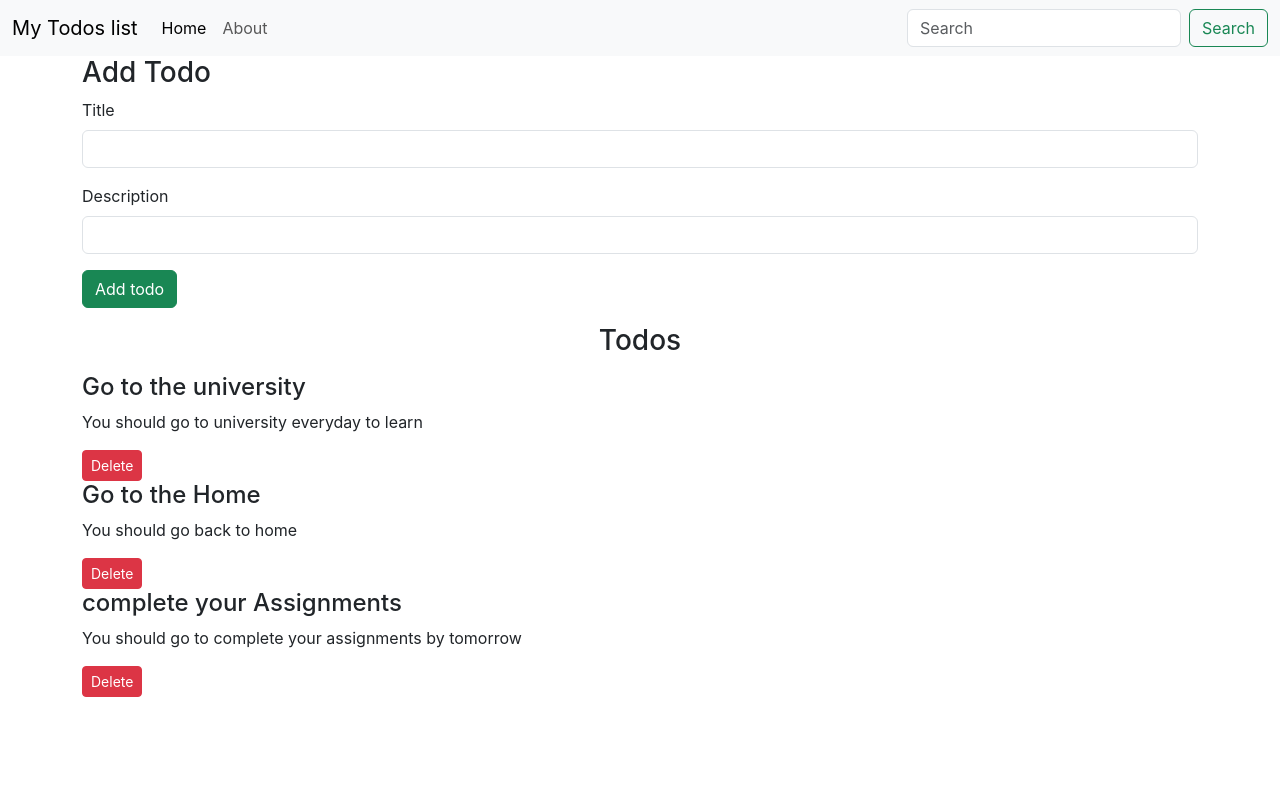
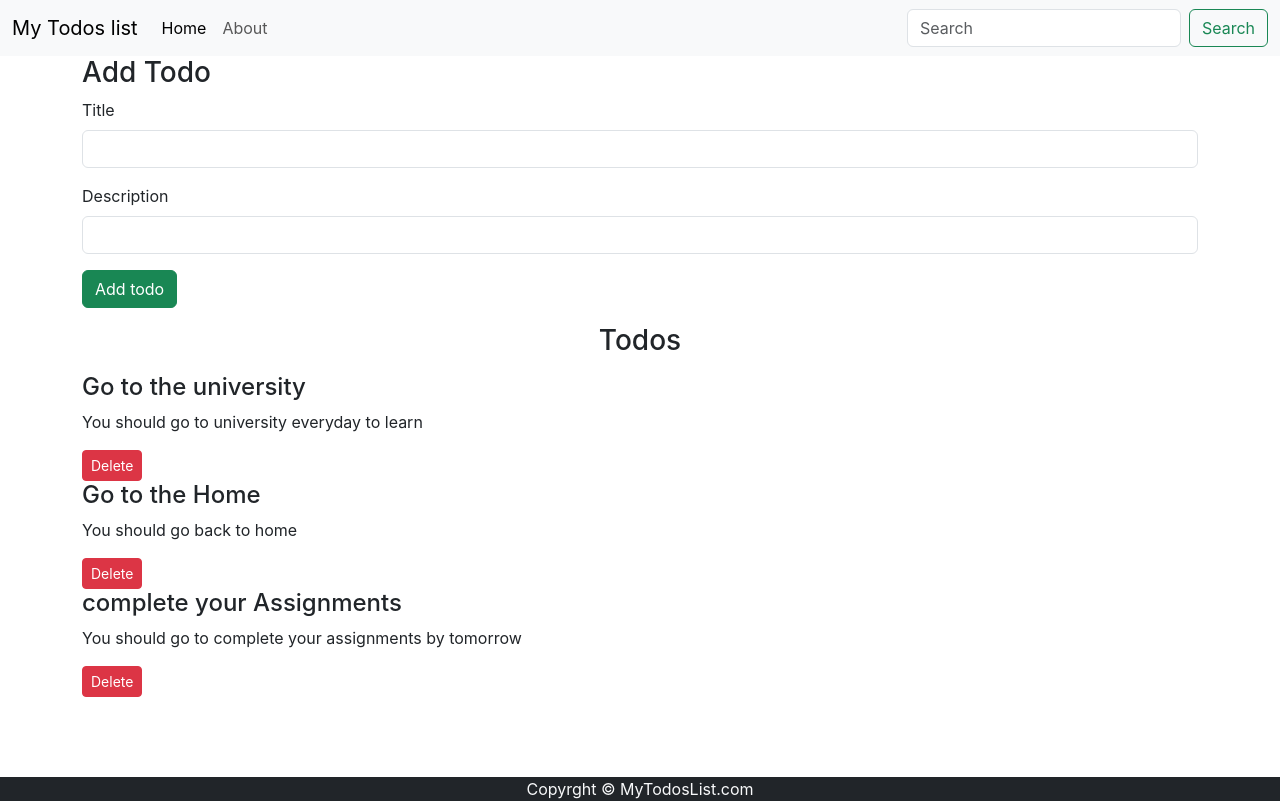
Before and after one commit to haseebt456/React-Todo-List, a React (Create React App) app: page / in a window 1280 px wide. Shown: the top 801 px of the page. Built offline with nearby package versions, Linux system fonts and the light colour scheme.

Commit message:
change top value in style

```diff
--- a/src/components/footer.jsx
+++ b/src/components/footer.jsx
@@ -3,7 +3,7 @@ import React from 'react'
 export default function Footer() {
   let footerStyle = {
     position: "relative",
-    top: "97vh",
+    top: "10vh",
     width: '100%'
   }
   return (
```
